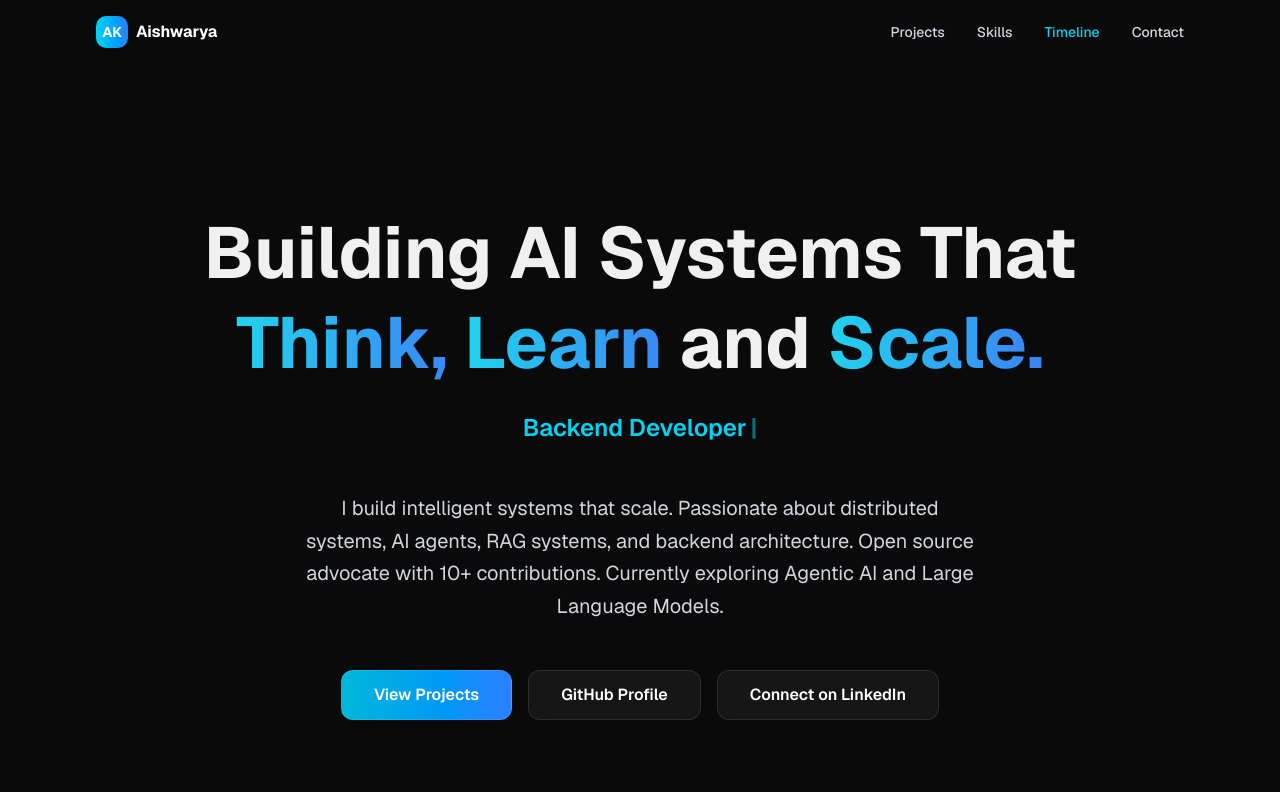
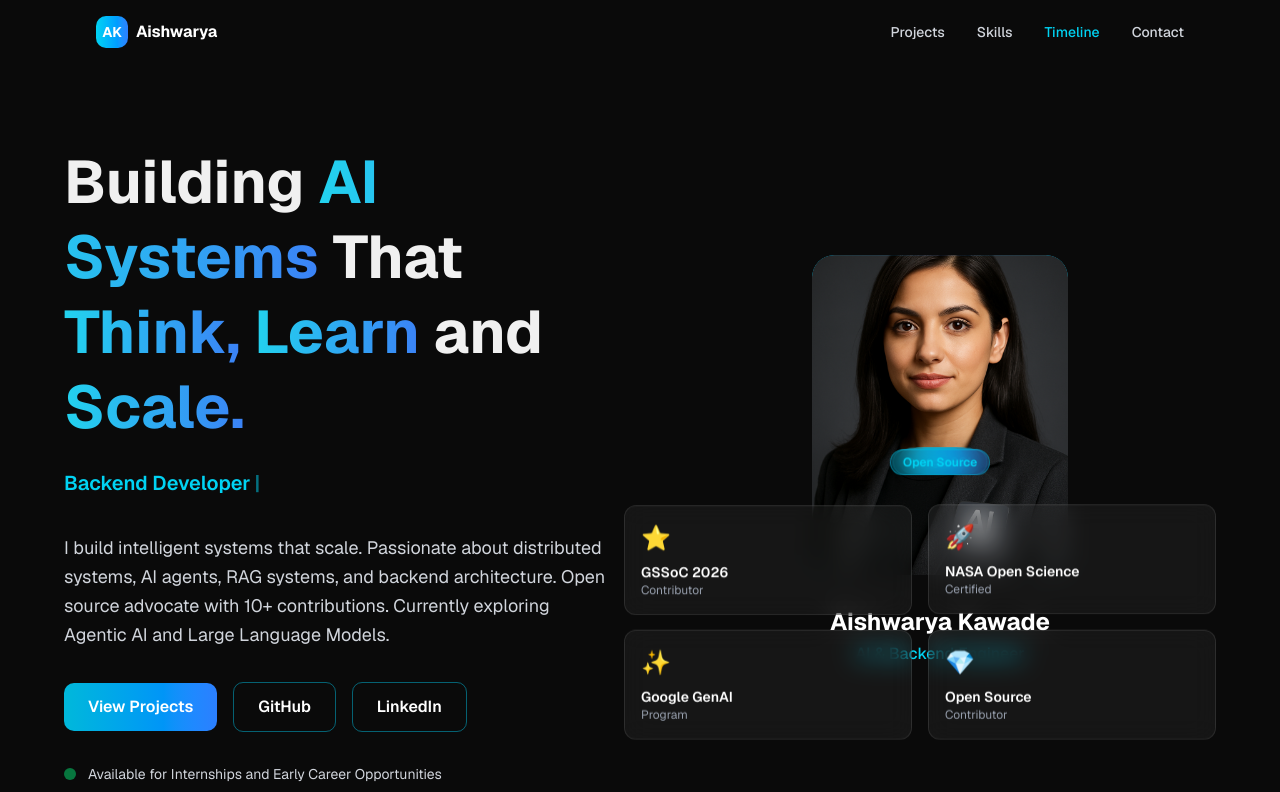
Before and after one commit to KAishwarya2429/aishwarya-kawade-portfolio, a Next.js app: page / in a window 1280 px wide. Shown: the top 792 px of the page. Built offline with nearby package versions, Linux system fonts and the light colour scheme.

Commit message:
feat: revamp hero section with new tech badges, achievements, and layout changes

```diff
--- a/components/sections/hero.tsx
+++ b/components/sections/hero.tsx
@@ -2,6 +2,7 @@
 
 import { useEffect, useState } from 'react'
 import { motion } from 'framer-motion'
+import Image from 'next/image'
 import { resume } from '@/data/resume'
 
 const roles = [
@@ -10,6 +11,15 @@ const roles = [
   'Open Source Contributor',
   'System Designer',
   'AI Agent Builder',
+]
+
+const techBadges = ['Java', 'Python', 'AI Agents', 'RAG', 'GCP', 'PostgreSQL', 'Open Source']
+
+const achievements = [
+  { label: 'GSSoC 2026', subtitle: 'Contributor', icon: '⭐' },
+  { label: 'NASA Open Science', subtitle: 'Certified', icon: '🚀' },
+  { label: 'Google GenAI', subtitle: 'Program', icon: '✨' },
+  { label: 'Open Source', subtitle: 'Contributor', icon: '💎' },
 ]
 
 export function Hero() {
@@ -52,7 +62,7 @@ export function Hero() {
     visible: {
       opacity: 1,
       transition: {
-        staggerChildren: 0.1,
+        staggerChildren: 0.08,
         delayChildren: 0.2,
       },
     },
@@ -67,42 +77,50 @@ export function Hero() {
     },
   }
 
+  const floatVariants = {
+    float: {
+      y: [0, -10, 0],
+      transition: { duration: 3, repeat: Infinity, ease: 'easeInOut' },
+    },
+  }
+
   return (
     <section className="relative min-h-screen w-full flex items-center justify-center overflow-hidden pt-20 pb-20 px-4 sm:px-6 lg:px-8">
       {/* Animated background elements */}
       <div className="absolute inset-0 -z-10">
         <div className="absolute top-20 left-10 w-72 h-72 bg-cyan-500/10 rounded-full blur-3xl animate-pulse" />
         <div className="absolute bottom-20 right-10 w-72 h-72 bg-blue-500/10 rounded-full blur-3xl animate-pulse" />
+        <div className="absolute top-1/2 left-1/2 -translate-x-1/2 -translate-y-1/2 w-96 h-96 bg-cyan-500/5 rounded-full blur-3xl" />
       </div>
 
       <motion.div
-        className="max-w-4xl w-full text-center z-10"
+        className="w-full max-w-6xl z-10"
         variants={containerVariants}
         initial="hidden"
         animate="visible"
       >
+        <div className="grid grid-cols-1 lg:grid-cols-2 gap-12 items-center">
+          {/* Left Column */}
+          <motion.div className="flex flex-col justify-center">
             {/* Main headline */}
             <motion.h1
-          className="text-5xl sm:text-6xl lg:text-7xl font-bold mb-6 leading-tight"
+              className="text-4xl sm:text-5xl lg:text-6xl font-bold mb-6 leading-tight"
               variants={itemVariants}
             >
-          {resume.headline.split(' ').map((word, i) => (
-            <span key={i}>
-              {word === 'Think,' || word === 'Learn' || word === 'Scale.' ? (
-                <span className="gradient-text">{word} </span>
-              ) : (
-                word + ' '
-              )}
-            </span>
-          ))}
+              Building{' '}
+              <span className="gradient-text">AI Systems</span>{' '}
+              That{' '}
+              <span className="gradient-text">Think,</span>{' '}
+              <span className="gradient-text">Learn</span> and{' '}
+              <span className="gradient-text">Scale.</span>
             </motion.h1>
 
             {/* Typing animation role */}
             <motion.div
-          className="mb-8 h-12"
+              className="mb-6 h-10"
               variants={itemVariants}
             >
-          <p className="text-xl sm:text-2xl text-cyan-400 font-semibold min-h-12">
+              <p className="text-lg sm:text-xl text-cyan-400 font-semibold min-h-10">
                 {displayedRole}
                 <span className="animate-pulse ml-1">|</span>
               </p>
@@ -110,7 +128,7 @@ export function Hero() {
 
             {/* Subheading */}
             <motion.p
-          className="text-lg sm:text-xl text-gray-300 mb-12 max-w-2xl mx-auto leading-relaxed"
+              className="text-base sm:text-lg text-gray-300 mb-8 leading-relaxed"
               variants={itemVariants}
             >
               {resume.bio}
@@ -118,12 +136,12 @@ export function Hero() {
 
             {/* CTA Buttons */}
             <motion.div
-          className="flex flex-col sm:flex-row gap-4 justify-center items-center"
+              className="flex flex-col sm:flex-row gap-4 items-start sm:items-center mb-8"
               variants={itemVariants}
             >
               <a
                 href="#projects"
-            className="glass-card-hover px-8 py-3 rounded-lg font-semibold text-white bg-gradient-to-r from-cyan-500 to-blue-500 hover:shadow-lg hover:shadow-cyan-500/50 transition-all"
+                className="px-6 py-3 rounded-lg font-semibold text-white bg-gradient-to-r from-cyan-500 to-blue-500 hover:shadow-lg hover:shadow-cyan-500/50 transition-all hover:scale-105"
               >
                 View Projects
               </a>
@@ -131,18 +149,117 @@ export function Hero() {
                 href="https://github.com/aishwarya-kawade"
                 target="_blank"
                 rel="noopener noreferrer"
-            className="glass-card-hover px-8 py-3 rounded-lg font-semibold text-white border border-cyan-500/50 hover:border-cyan-400 transition-all"
+                className="px-6 py-3 rounded-lg font-semibold text-white border border-cyan-500/50 hover:border-cyan-400 hover:bg-cyan-500/10 transition-all"
               >
-            GitHub Profile
+                GitHub
               </a>
               <a
                 href="https://linkedin.com/in/aishwaryakawade"
                 target="_blank"
                 rel="noopener noreferrer"
-            className="glass-card-hover px-8 py-3 rounded-lg font-semibold text-white border border-cyan-500/50 hover:border-cyan-400 transition-all"
+                className="px-6 py-3 rounded-lg font-semibold text-white border border-cyan-500/50 hover:border-cyan-400 hover:bg-cyan-500/10 transition-all"
               >
-            Connect on LinkedIn
+                LinkedIn
               </a>
+            </motion.div>
+
+            {/* Status badge */}
+            <motion.div
+              className="flex items-center gap-3"
+              variants={itemVariants}
+            >
+              <div className="w-3 h-3 bg-green-400 rounded-full animate-pulse" />
+              <span className="text-sm text-gray-300">Available for Internships and Early Career Opportunities</span>
+            </motion.div>
+          </motion.div>
+
+          {/* Right Column - Portrait Section */}
+          <motion.div
+            className="relative flex flex-col items-center justify-center"
+            variants={itemVariants}
+          >
+            {/* Portrait with glowing border */}
+            <motion.div
+              className="relative w-64 h-80 rounded-3xl overflow-hidden"
+              animate="float"
+              variants={floatVariants}
+            >
+              {/* Glowing border effect */}
+              <div className="absolute inset-0 bg-gradient-to-r from-cyan-500 via-blue-500 to-cyan-500 rounded-3xl p-1 -z-10 animate-glow" />
+              <div className="absolute inset-1 bg-background rounded-3xl -z-10" />
+
+              {/* Portrait image */}
+              <Image
+                src="/aishwarya-portrait.png"
+                alt="Aishwarya Kawade"
+                fill
+                className="object-cover rounded-3xl"
+                priority
+              />
+            </motion.div>
+
+            {/* Name and title below image */}
+            <motion.div
+              className="text-center mt-6"
+              variants={itemVariants}
+            >
+              <h2 className="text-2xl font-bold text-white mb-1">Aishwarya Kawade</h2>
+              <p className="text-cyan-400 font-medium">AI & Backend Engineer</p>
+            </motion.div>
+
+            {/* Tech badges around portrait */}
+            <div className="absolute inset-0 pointer-events-none">
+              {techBadges.map((badge, i) => {
+                const angle = (i / techBadges.length) * Math.PI * 2
+                const radius = 160
+                const x = Math.cos(angle) * radius
+                const y = Math.sin(angle) * radius
+
+                return (
+                  <motion.div
+                    key={badge}
+                    className="absolute left-1/2 top-1/2 -translate-x-1/2 -translate-y-1/2"
+                    style={{
+                      transform: `translate(calc(-50% + ${x}px), calc(-50% + ${y}px))`,
+                    }}
+                    animate={{
+                      y: [0, -5, 0],
+                    }}
+                    transition={{
+                      duration: 3,
+                      repeat: Infinity,
+                      delay: i * 0.1,
+                    }}
+                  >
+                    <div className="px-3 py-1 bg-gradient-to-r from-cyan-500/20 to-blue-500/20 border border-cyan-500/50 rounded-full text-xs font-semibold text-cyan-400 backdrop-blur-sm whitespace-nowrap">
+                      {badge}
+                    </div>
+                  </motion.div>
+                )
+              })}
+            </div>
+
+            {/* Achievement cards */}
+            <div className="absolute -bottom-20 -left-10 right-0 grid grid-cols-2 gap-4 pointer-events-none">
+              {achievements.map((achievement, i) => (
+                <motion.div
+                  key={i}
+                  className="glass-card p-4 rounded-lg backdrop-blur-md border border-cyan-500/30 hover:border-cyan-400/60 pointer-events-auto transition-all"
+                  animate={{ y: [0, -8, 0] }}
+                  transition={{
+                    duration: 2.5,
+                    repeat: Infinity,
+                    delay: i * 0.2,
+                  }}
+                >
+                  <div className="text-2xl mb-2">{achievement.icon}</div>
+                  <div className="text-sm font-semibold text-white">{achievement.label}</div>
+                  <div className="text-xs text-gray-400">{achievement.subtitle}</div>
+                </motion.div>
+              ))}
+            </div>
+          </motion.div>
+        </div>
       </motion.div>
 
       {/* Scroll indicator */}
@@ -158,7 +275,6 @@ export function Hero() {
           <div className="w-1 h-2 bg-cyan-400 rounded-full animate-pulse" />
         </div>
       </motion.div>
-      </motion.div>
     </section>
   )
 }
```
Also changed, not shown: public/aishwarya-portrait.png (added). Lines whose indentation alone changed are shown as unchanged.
